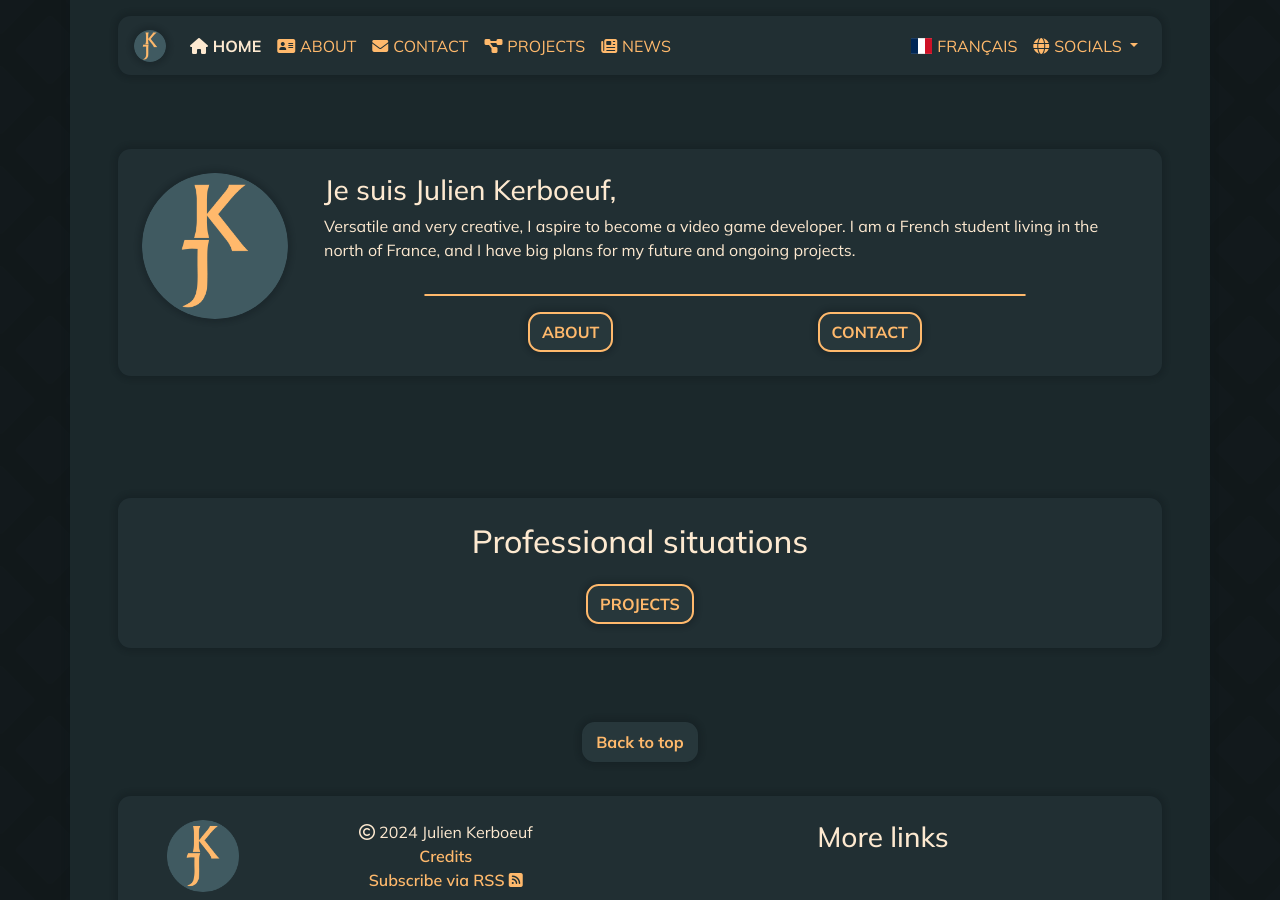
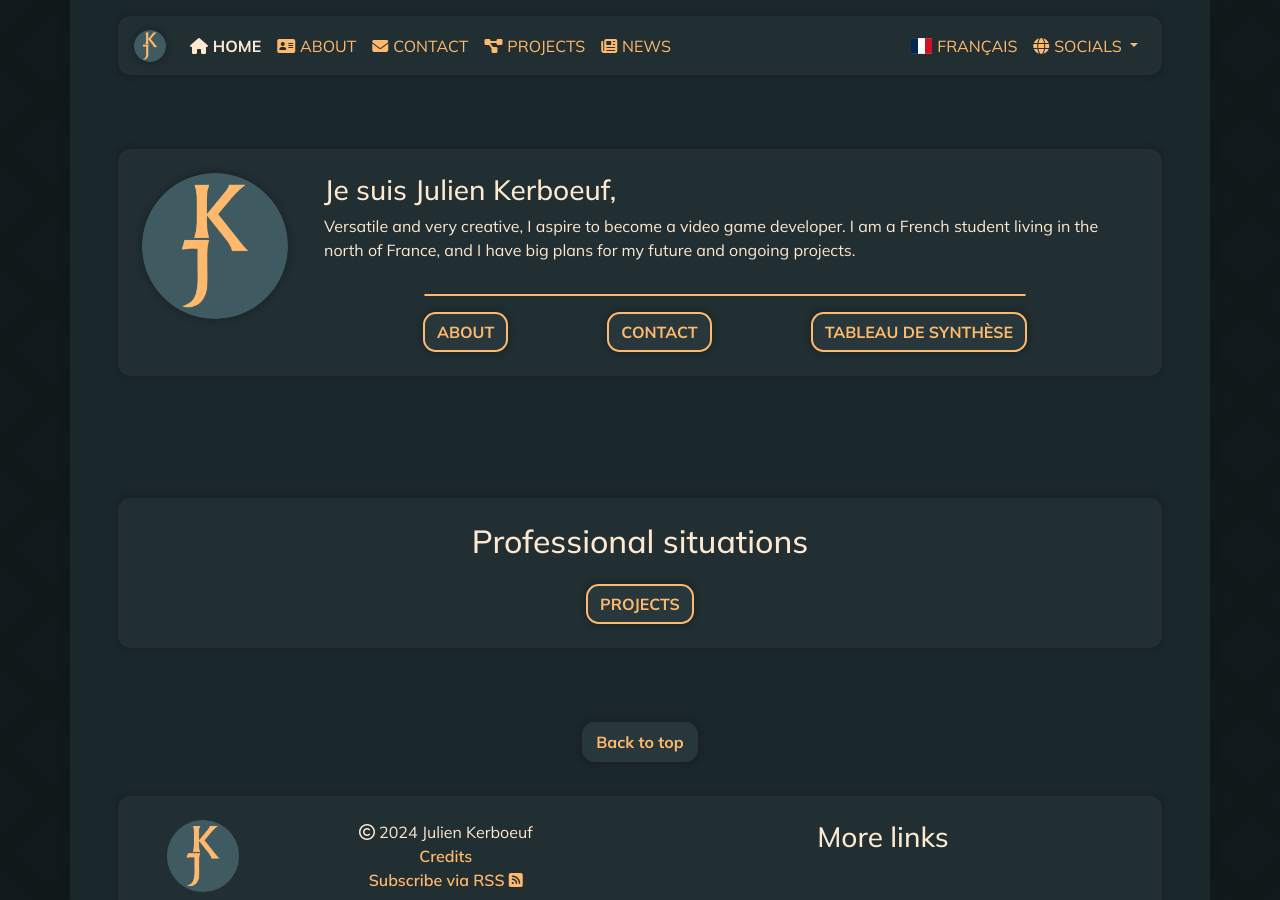
Before and after one commit to JKerboeuf/jkerboeuf.github.io, a Jekyll site: the page built from en.md, in a window 1280 px wide. Built offline with Jekyll 4.4.1, drawn with Linux system fonts in a browser that asks for light colours; nearby versions of some CDN libraries.

Commit message:
Ajout du tableau de synthese

```diff
--- a/_includes/home/about.html
+++ b/_includes/home/about.html
@@ -16,6 +16,9 @@
 				<a href="{{site.url}}/contact/{{navlang}}" class="btn btn-mixed text-uppercase">
 					{{site.data.strings.locales[navlang].nav_contact}}
 				</a>
+				<a href="{{site.url}}/assets/Tableau_de_Synthese.pdf" class="btn btn-mixed text-uppercase">
+					Tableau de Synthèse
+				</a>
 			</div>
 		</div>
 	</div>
```
Also changed, not shown: 1 other file.
